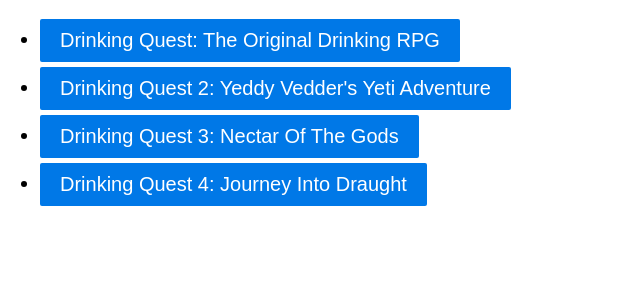
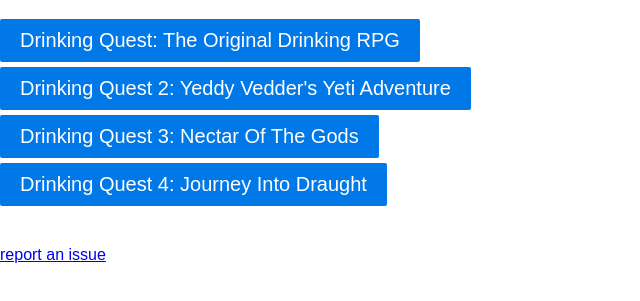
Before and after one commit to rhysbrettbowen/dq-sheets, a plain HTML site: page index.html in a window 1280 px wide. Shown: the part 61-362 px from the top of the page, without its empty margins (0-640 px from the left). Drawn offline with Linux system fonts and the light colour scheme.

Commit message:
report issue

```diff
--- a/index.html
+++ b/index.html
@@ -2,18 +2,21 @@
   <link rel="stylesheet" href="pure.css">
   <meta name="viewport" content="width=device-width, initial-scale=1">
   <style>
-    li {
+    div {
       font-size: 20px;
       margin-bottom: 5px;
+    }
+    div.small {
+      font-size: 16px;
+      margin-top: 40px;
     }
   </style>
 </head>
 <body>
 <h1>Character sheets for:</h1>
-<ul>
-  <li ><a href="sheet.html?i" class="pure-button pure-button-primary">Drinking Quest: The Original Drinking RPG</a></li>
-  <li><a href="sheet.html?ii" class="pure-button pure-button-primary">Drinking Quest 2: Yeddy Vedder's Yeti Adventure</a></li>
-  <li><a href="sheet.html?iii" class="pure-button pure-button-primary">Drinking Quest 3: Nectar Of The Gods</a></li>
-  <li><a href="sheet.html?iv" class="pure-button pure-button-primary">Drinking Quest 4: Journey Into Draught</a></li>
-</ul>
+<div><a href="sheet.html?i" class="pure-button pure-button-primary">Drinking Quest: The Original Drinking RPG</a></div>
+<div><a href="sheet.html?ii" class="pure-button pure-button-primary">Drinking Quest 2: Yeddy Vedder's Yeti Adventure</a></div>
+<div><a href="sheet.html?iii" class="pure-button pure-button-primary">Drinking Quest 3: Nectar Of The Gods</a></div>
+<div><a href="sheet.html?iv" class="pure-button pure-button-primary">Drinking Quest 4: Journey Into Draught</a></div>
+<div class="small"><a href="https://github.com/rhysbrettbowen/dq-sheets/issues">report an issue</a></div>
 </body>
```
